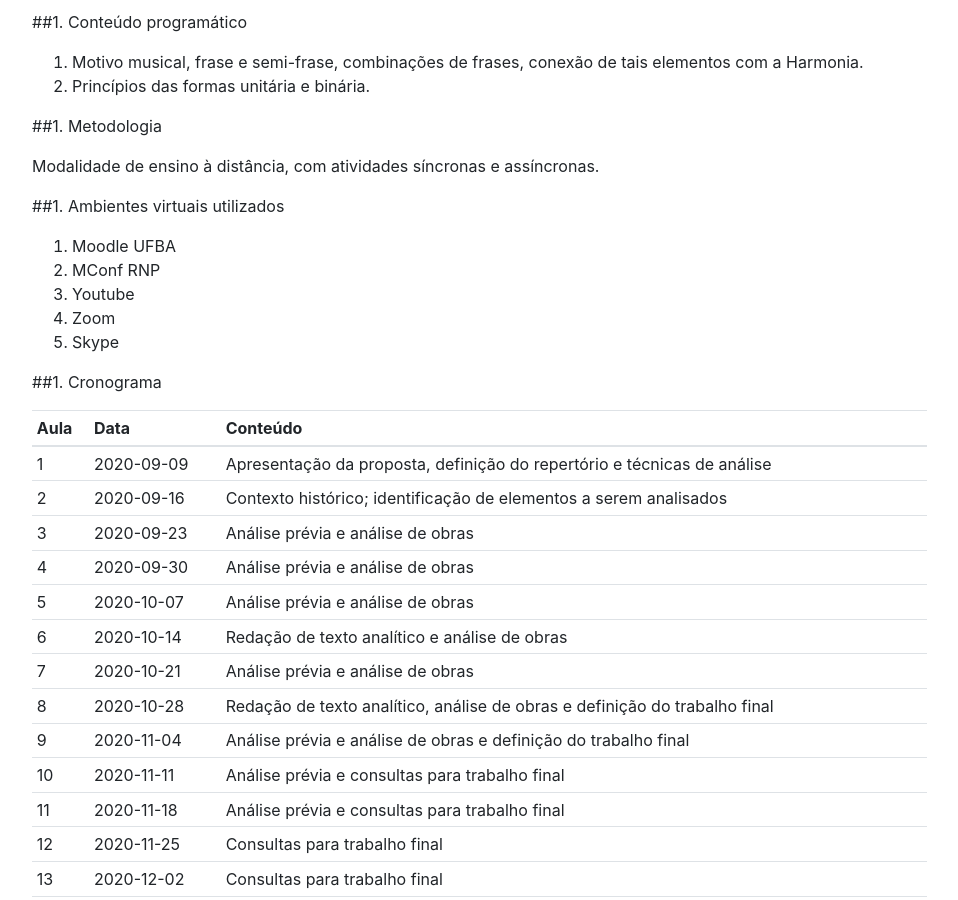
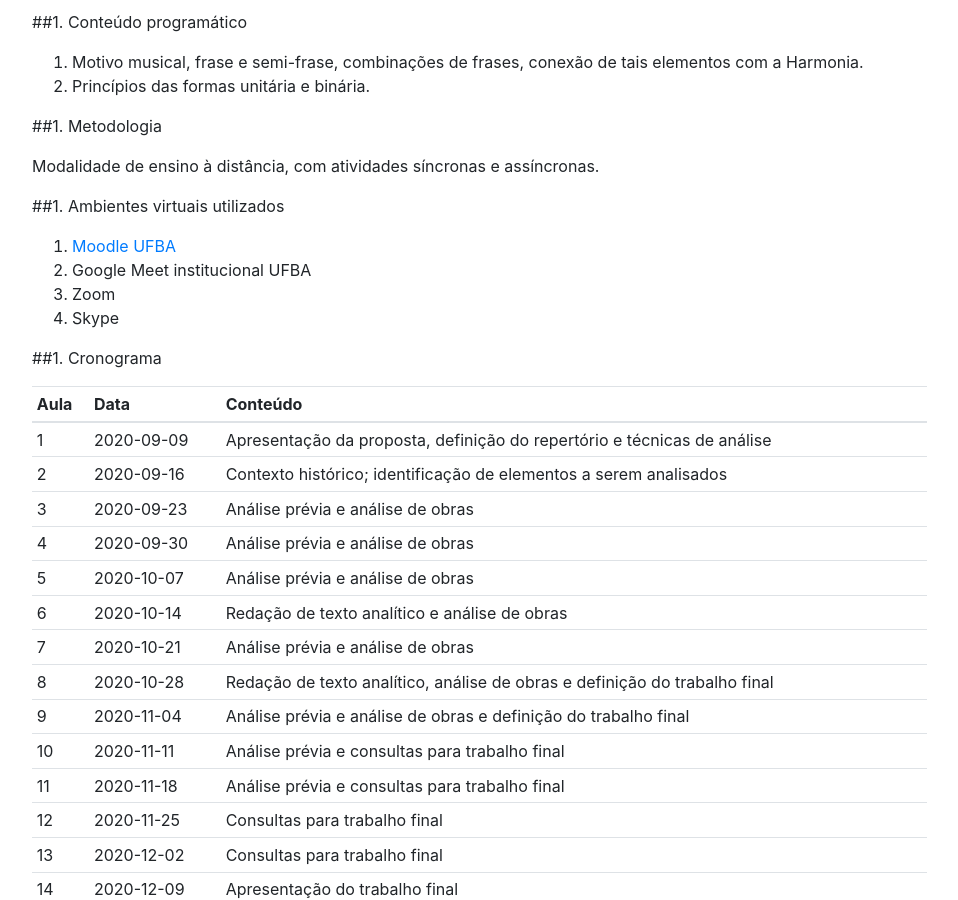
Before and after one commit to kroger/genosmus, a Jekyll site: the page built from _marcos/musf26.md, in a window 1280 px wide and 900 px high, scrolled down 706 px. Shown: the whole window, without its empty margins (68-1026 px from the left). Built offline with Jekyll 4.4.1, drawn with Linux system fonts in a browser that asks for light colours; the table of contents is made by our own code.

Commit message:
Atualização de ambientes virtuais

```diff
--- a/_marcos/musf26.md
+++ b/_marcos/musf26.md
@@ -42,11 +42,11 @@
 
 ##1. Ambientes virtuais utilizados
 
-1. Moodle UFBA
-1. MConf RNP
-1. Youtube
+1. [Moodle UFBA](https://ava.ufba.br/course/view.php?id=13589)
+1. Google Meet institucional UFBA
 1. Zoom
 1. Skype
+
 
 ##1. Cronograma
 
```
Also changed, not shown: _marcos/musf18.md (+2 -3 lines).
